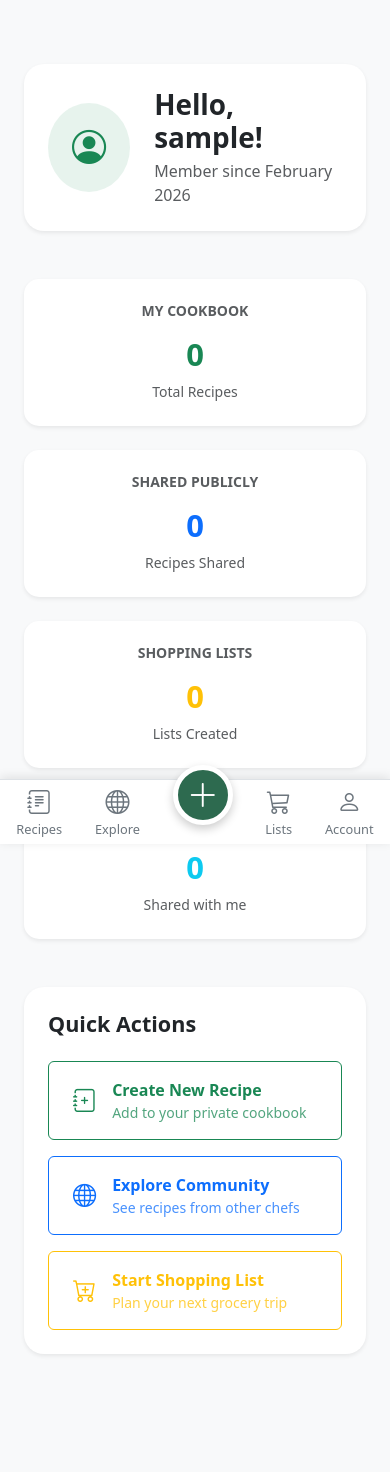
After one commit to WorldStat/kitchen-tool, a Django app: page /users/profile/ in a window 390 px wide. The commit adds this page. Run offline with Django 4.2, Linux system fonts and the light colour scheme; the visitor is signed in with stand-in values (Sample User, id 1); data that the repository does not hold is empty.

Commit message:
Add community cookbook and user profile
Introduce community sharing and a user dashboard: add templates for public recipes (recipes/public_list.html) and user profile (users/profile.html), update base.html to expose Community/Explore links, a user dropdown, and mobile nav items. Add URLs for profile and community cookbook in users/urls.py and implement profile_view (login_required) and public_cookbook in users/views.py to provide recipe/list counts and list public recipes (imports for Recipe and ShoppingList added). Small wording tweaks to navbar ('My Cookbook', 'My Lists') and UI affordances (clone/add-to-cookbook button) included.

```diff
--- a/recipe_project/templates/base.html
+++ b/recipe_project/templates/base.html
@@ -55,11 +55,30 @@
         <div class="container">
             <a class="navbar-brand fw-bold" href="{% url 'landing_page' %}">🍳 KitchenTool</a>
             <div class="collapse navbar-collapse">
-                <ul class="navbar-nav ms-auto">
+                <ul class="navbar-nav ms-auto align-items-center">
+                    <li class="nav-item"><a class="nav-link" href="{% url 'community_cookbook' %}"><i class="bi bi-globe"></i> Community</a></li>
                     {% if user.is_authenticated %}
-                        <li class="nav-item"><a class="nav-link" href="{% url 'recipe_list' %}">Cookbook</a></li>
-                        <li class="nav-item"><a class="nav-link" href="{% url 'shopping_list_history' %}">Lists</a></li>
+                        <li class="nav-item"><a class="nav-link" href="{% url 'recipe_list' %}">My Cookbook</a></li>
+                        <li class="nav-item"><a class="nav-link" href="{% url 'shopping_list_history' %}">My Lists</a></li>
+                        <li class="nav-item ms-2 dropdown">
+                            <a class="nav-link dropdown-toggle btn btn-success btn-sm text-white px-3" href="#" id="userDropdown" role="button" data-bs-toggle="dropdown" aria-expanded="false">
+                                <i class="bi bi-person-circle"></i> {{ user.username }}
+                            </a>
+                            <ul class="dropdown-menu dropdown-menu-end shadow border-0" aria-labelledby="userDropdown">
+                                <li><a class="dropdown-item" href="{% url 'profile' %}"><i class="bi bi-speedometer2 me-2"></i>Dashboard</a></li>
+                                <li><hr class="dropdown-divider"></li>
+                                <li>
+                                    <form action="{% url 'logout' %}" method="post" class="d-inline">
+                                        {% csrf_token %}
+                                        <button type="submit" class="dropdown-item text-danger"><i class="bi bi-box-arrow-right me-2"></i>Logout</button>
+                                    </form>
+                                </li>
+                            </ul>
+                        </li>
                         <li class="nav-item ms-3"><a class="btn btn-warning fw-bold" href="{% url 'create_recipe' %}">+ Add Recipe</a></li>
+                    {% else %}
+                        <li class="nav-item"><a class="nav-link" href="{% url 'login' %}">Login</a></li>
+                        <li class="nav-item"><a class="btn btn-outline-light ms-2" href="{% url 'register' %}">Sign Up</a></li>
                     {% endif %}
                 </ul>
             </div>
@@ -84,11 +103,17 @@
         <a href="{% url 'recipe_list' %}" class="nav-item-mobile">
             <i class="bi bi-journal-text"></i>Recipes
         </a>
+        <a href="{% url 'community_cookbook' %}" class="nav-item-mobile">
+            <i class="bi bi-globe"></i>Explore
+        </a>
         <a href="{% url 'create_recipe' %}" class="nav-item-mobile add-btn-center">
             <i class="bi bi-plus-lg" style="font-size: 2rem;"></i>
         </a>
         <a href="{% url 'shopping_list_history' %}" class="nav-item-mobile">
             <i class="bi bi-cart3"></i>Lists
+        </a>
+        <a href="{% url 'profile' %}" class="nav-item-mobile">
+            <i class="bi bi-person"></i>Account
         </a>
     </div>
     {% endif %}
--- /dev/null
+++ b/recipe_project/templates/users/profile.html
@@ -0,0 +1,90 @@
+{% extends 'base.html' %}
+
+{% block content %}
+<div class="container py-5">
+    <div class="row">
+        <!-- Profile Header -->
+        <div class="col-12 mb-5">
+            <div class="card border-0 shadow-sm p-4 bg-white" style="border-radius: 20px;">
+                <div class="d-flex align-items-center gap-4">
+                    <div class="bg-success bg-opacity-10 text-success p-4 rounded-circle">
+                        <i class="bi bi-person-circle display-4"></i>
+                    </div>
+                    <div>
+                        <h1 class="fw-bold text-dark mb-1">Hello, {{ user.username }}!</h1>
+                        <p class="text-muted mb-0">Member since {{ user.date_joined|date:"F Y" }}</p>
+                    </div>
+                </div>
+            </div>
+        </div>
+
+        <!-- Stats Grid -->
+        <div class="col-md-3 mb-4">
+            <div class="card border-0 shadow-sm text-center h-100 p-4" style="border-radius: 15px;">
+                <h6 class="text-muted text-uppercase small fw-bold">My Cookbook</h6>
+                <div class="display-5 fw-bold text-success my-2">{{ recipe_count }}</div>
+                <p class="small text-muted mb-0">Total Recipes</p>
+                <a href="{% url 'recipe_list' %}" class="stretched-link"></a>
+            </div>
+        </div>
+        <div class="col-md-3 mb-4">
+            <div class="card border-0 shadow-sm text-center h-100 p-4" style="border-radius: 15px;">
+                <h6 class="text-muted text-uppercase small fw-bold">Shared Publicly</h6>
+                <div class="display-5 fw-bold text-primary my-2">{{ public_recipe_count }}</div>
+                <p class="small text-muted mb-0">Recipes Shared</p>
+            </div>
+        </div>
+        <div class="col-md-3 mb-4">
+            <div class="card border-0 shadow-sm text-center h-100 p-4" style="border-radius: 15px;">
+                <h6 class="text-muted text-uppercase small fw-bold">Shopping Lists</h6>
+                <div class="display-5 fw-bold text-warning my-2">{{ list_count }}</div>
+                <p class="small text-muted mb-0">Lists Created</p>
+                <a href="{% url 'shopping_list_history' %}" class="stretched-link"></a>
+            </div>
+        </div>
+        <div class="col-md-3 mb-4">
+            <div class="card border-0 shadow-sm text-center h-100 p-4" style="border-radius: 15px;">
+                <h6 class="text-muted text-uppercase small fw-bold">Collaborating</h6>
+                <div class="display-5 fw-bold text-info my-2">{{ shared_list_count }}</div>
+                <p class="small text-muted mb-0">Shared with me</p>
+            </div>
+        </div>
+
+        <!-- Quick Actions -->
+        <div class="col-lg-8 mt-4">
+            <div class="card border-0 shadow-sm p-4 bg-white" style="border-radius: 20px;">
+                <h4 class="fw-bold mb-4">Quick Actions</h4>
+                <div class="row g-3">
+                    <div class="col-md-6">
+                        <a href="{% url 'create_recipe' %}" class="btn btn-outline-success w-100 py-3 text-start d-flex align-items-center px-4">
+                            <i class="bi bi-journal-plus fs-3 me-3"></i>
+                            <div>
+                                <div class="fw-bold">Create New Recipe</div>
+                                <div class="small opacity-75">Add to your private cookbook</div>
+                            </div>
+                        </a>
+                    </div>
+                    <div class="col-md-6">
+                        <a href="{% url 'community_cookbook' %}" class="btn btn-outline-primary w-100 py-3 text-start d-flex align-items-center px-4">
+                            <i class="bi bi-globe fs-3 me-3"></i>
+                            <div>
+                                <div class="fw-bold">Explore Community</div>
+                                <div class="small opacity-75">See recipes from other chefs</div>
+                            </div>
+                        </a>
+                    </div>
+                    <div class="col-md-6">
+                        <a href="{% url 'shopping_list_create' %}" class="btn btn-outline-warning w-100 py-3 text-start d-flex align-items-center px-4">
+                            <i class="bi bi-cart-plus fs-3 me-3"></i>
+                            <div>
+                                <div class="fw-bold">Start Shopping List</div>
+                                <div class="small opacity-75">Plan your next grocery trip</div>
+                            </div>
+                        </a>
+                    </div>
+                </div>
+            </div>
+        </div>
+    </div>
+</div>
+{% endblock %}
--- a/recipe_project/users/urls.py
+++ b/recipe_project/users/urls.py
@@ -4,6 +4,8 @@ from . import views
 urlpatterns = [
     # Custom Registration View
     path('register/', views.register, name='register'),
+    path('profile/', views.profile_view, name='profile'),
+    path('community/', views.public_cookbook, name='community_cookbook'),
 
     # Built-in Auth views (login, logout, password_reset, etc.)
     # Django looks for templates in 'registration/' by default
--- a/recipe_project/users/views.py
+++ b/recipe_project/users/views.py
@@ -2,6 +2,10 @@ from django.shortcuts import render, redirect
 from django.contrib.auth import login
 from django.contrib import messages
 from .forms import CustomUserCreationForm
+
+from django.contrib.auth.decorators import login_required
+from recipes.models import Recipe
+from shopping.models import ShoppingList
 
 def register(request):
     # SECURITY/UX FIX: Redirect if already logged in
@@ -22,3 +26,22 @@ def register(request):
         form = CustomUserCreationForm()
 
     return render(request, "registration/register.html", {"form": form})
+
+@login_required
+def profile_view(request):
+    recipe_count = Recipe.objects.filter(owner=request.user).count()
+    public_recipe_count = Recipe.objects.filter(owner=request.user, is_public=True).count()
+    list_count = ShoppingList.objects.filter(user=request.user).count()
+    shared_list_count = ShoppingList.objects.filter(collaborators=request.user).count()
+
+    return render(request, "users/profile.html", {
+        "recipe_count": recipe_count,
+        "public_recipe_count": public_recipe_count,
+        "list_count": list_count,
+        "shared_list_count": shared_list_count,
+    })
+
+def public_cookbook(request):
+    # View to see all recipes shared by the community
+    public_recipes = Recipe.objects.filter(is_public=True).order_by('-created_at')
+    return render(request, "recipes/public_list.html", {"recipes": public_recipes})
```
Also changed, not shown: recipe_project/templates/recipes/public_list.html (added, +54 -0 lines).
